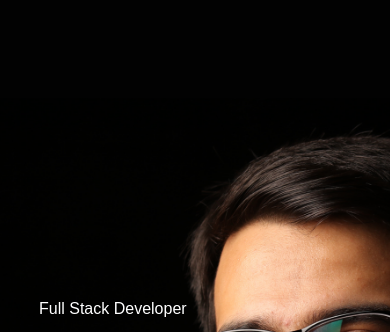
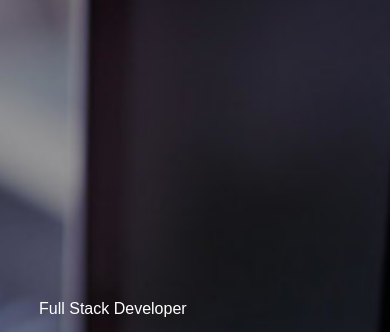
Before and after one commit to mirakshaikhs582/abdulkarim.portfolio, a plain HTML site: page index.html in a window 390 px wide. Shown: the part 62-394 px from the top of the page. Drawn offline with Linux system fonts and the light colour scheme.

Commit message:
images update

```diff
--- a/style.css
+++ b/style.css
@@ -315,7 +315,7 @@ nav .fa-solid{
 
 @media only screen and (max-width:600px){
     #header{
-        background-image: url(images/phone-background.png);
+        background-image: url(images/background3.jpg);
     }
     .header-text{
         margin-top: 100%;
```
